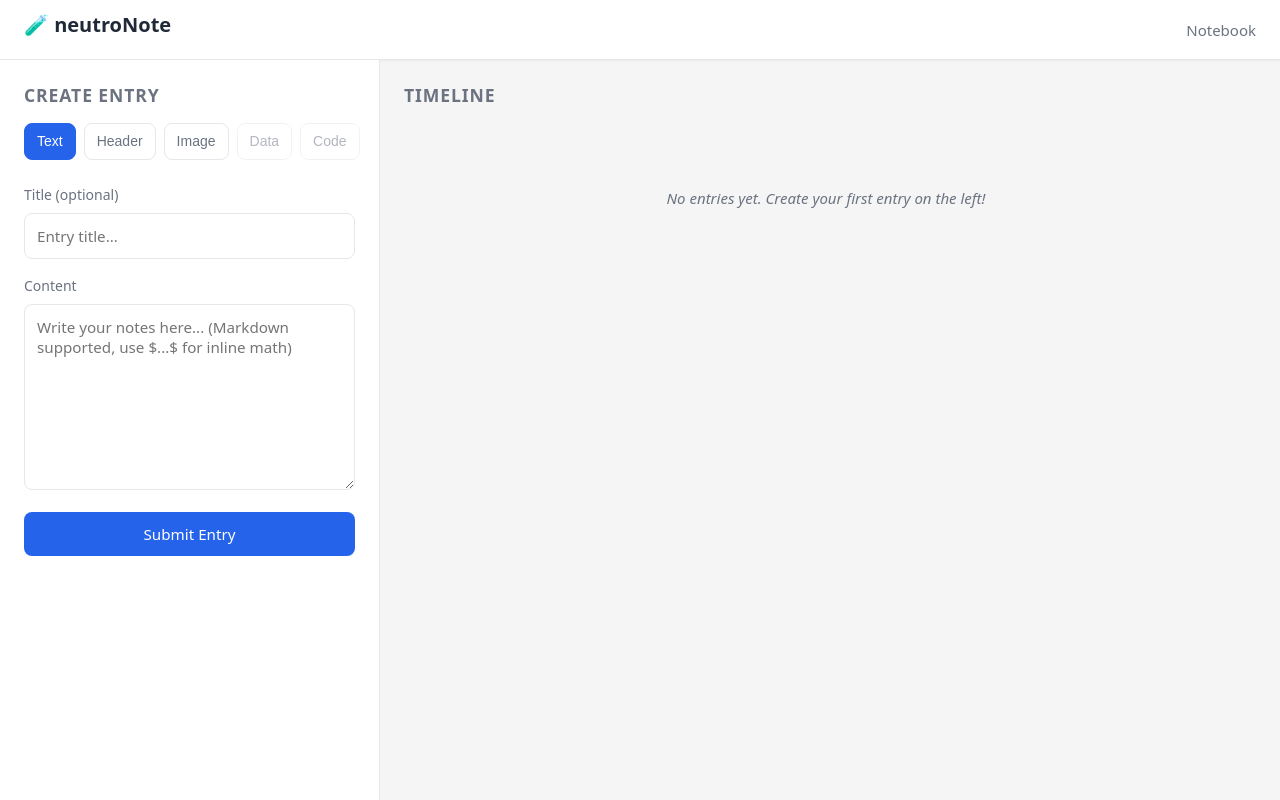
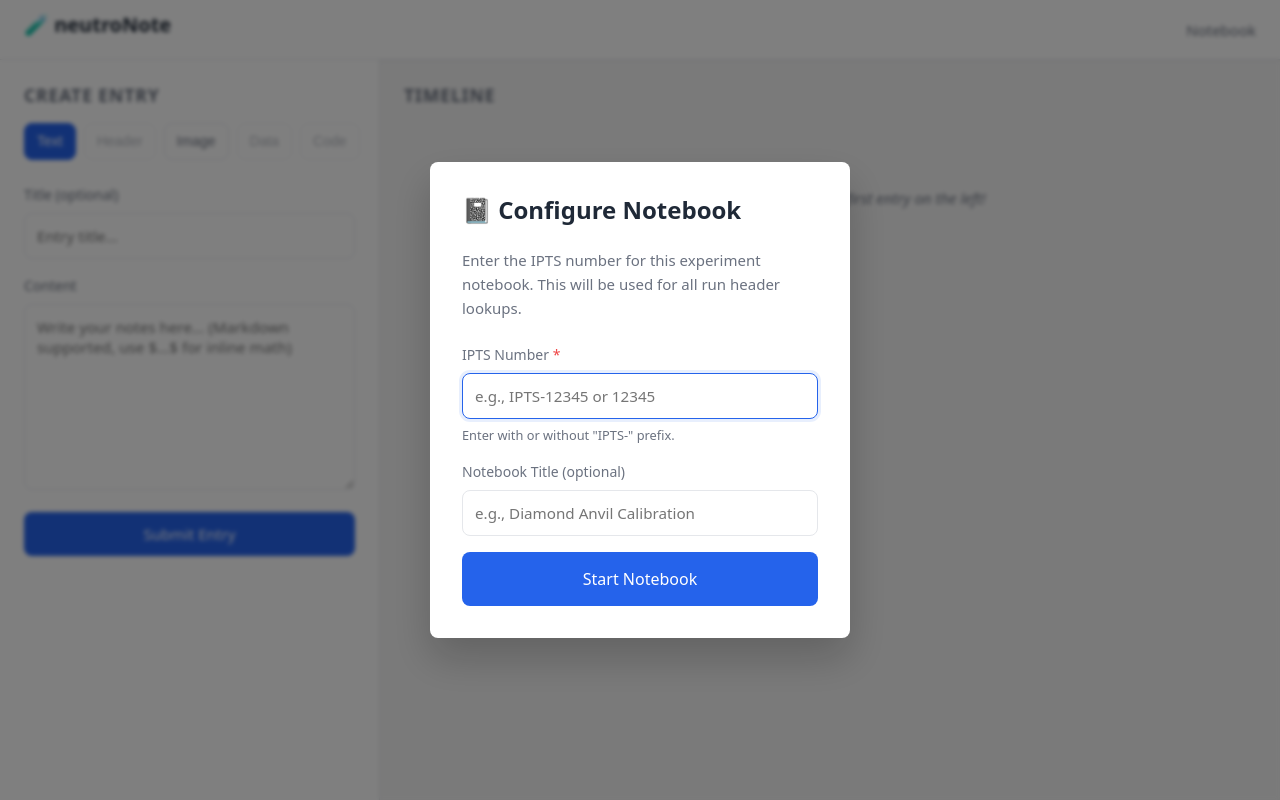
Before and after one commit to mguthriem/neutronote, a Flask app: page /entries/ in a window 1280 px wide. Run offline with Flask 3, Linux system fonts and the light colour scheme; data comes from the database, SQL or seed files in the repository; data that the repository does not hold is empty; some libraries are stand-ins or nearby versions.

Commit message:
Add notebook-level IPTS configuration
- Add NotebookConfig model for storing notebook-level settings (IPTS, title)
- Show setup modal when notebook is first opened (no IPTS configured)
- Display IPTS badge at top of timeline panel with settings button
- Header entries now use notebook's IPTS automatically (no per-entry IPTS field)
- Header tab disabled until IPTS is configured
- Update find_nexus_file() and get_run_metadata() to accept optional IPTS parameter
- Add configured_client test fixture for tests requiring IPTS setup
- 27 tests passing

Completes Phase 2 IPTS configuration feature.

```diff
--- a/neutronote/models.py
+++ b/neutronote/models.py
@@ -84,3 +84,32 @@ class Tag(db.Model):
 
     def __repr__(self):
         return f"<Tag #{self.name}>"
+
+
+class NotebookConfig(db.Model):
+    """Notebook-level configuration (singleton per notebook instance)."""
+
+    id = db.Column(db.Integer, primary_key=True)
+    ipts = db.Column(db.String(50), nullable=True)  # e.g., "IPTS-12345"
+    instrument = db.Column(db.String(20), nullable=False, default="SNAP")
+    title = db.Column(db.String(200), nullable=True)  # Optional notebook title
+    created_at = db.Column(db.DateTime, nullable=False, default=lambda: datetime.now(timezone.utc))
+    updated_at = db.Column(db.DateTime, nullable=True)
+
+    def __repr__(self):
+        return f"<NotebookConfig {self.ipts or 'unconfigured'}>"
+
+    @classmethod
+    def get_config(cls):
+        """Get the singleton config, creating one if it doesn't exist."""
+        config = cls.query.first()
+        if config is None:
+            config = cls()
+            db.session.add(config)
+            db.session.commit()
+        return config
+
+    @property
+    def is_configured(self):
+        """Return True if IPTS has been set."""
+        return self.ipts is not None and self.ipts.strip() != ""
--- a/neutronote/routes/entries.py
+++ b/neutronote/routes/entries.py
@@ -19,7 +19,7 @@ from flask import (
 from werkzeug.utils import secure_filename
 
 from ..app import allowed_file
-from ..models import Entry, db
+from ..models import Entry, NotebookConfig, db
 from ..services.metadata import get_run_metadata
 
 bp = Blueprint("entries", __name__, url_prefix="/entries")
@@ -28,8 +28,9 @@ bp = Blueprint("entries", __name__, url_prefix="/entries")
 @bp.route("/")
 def index():
     """Main split-view: entry creation on left, timeline on right."""
+    config = NotebookConfig.get_config()
     entries = Entry.query.order_by(Entry.created_at.asc()).all()
-    return render_template("entries/index.html", entries=entries)
+    return render_template("entries/index.html", entries=entries, config=config)
 
 
 @bp.route("/create/text", methods=["POST"])
@@ -46,9 +47,52 @@ def create_text():
     return redirect(url_for("entries.index"))
 
 
+@bp.route("/setup", methods=["POST"])
+def setup_notebook():
+    """Set or update the notebook IPTS configuration."""
+    ipts_str = request.form.get("ipts", "").strip()
+    notebook_title = request.form.get("notebook_title", "").strip() or None
+
+    if not ipts_str:
+        flash("Please enter an IPTS number.", "error")
+        return redirect(url_for("entries.index"))
+
+    # Normalize IPTS input (accept "IPTS-12345" or just "12345")
+    ipts_str = ipts_str.upper().replace("IPTS-", "").strip()
+    if not ipts_str.isdigit():
+        flash(f"Invalid IPTS format. Use 'IPTS-12345' or '12345'.", "error")
+        return redirect(url_for("entries.index"))
+
+    ipts = f"IPTS-{ipts_str}"
+
+    # Verify the IPTS folder exists
+    from pathlib import Path
+    ipts_path = Path("/SNS/SNAP") / ipts
+    if not ipts_path.exists():
+        flash(f"IPTS folder not found: {ipts_path}", "error")
+        return redirect(url_for("entries.index"))
+
+    # Update the notebook config
+    config = NotebookConfig.get_config()
+    config.ipts = ipts
+    config.title = notebook_title
+    from datetime import datetime, timezone
+    config.updated_at = datetime.now(timezone.utc)
+    db.session.commit()
+
+    flash(f"Notebook configured for {ipts}", "success")
+    return redirect(url_for("entries.index"))
+
+
 @bp.route("/create/header", methods=["POST"])
 def create_header():
     """Create a new run header entry from a run number."""
+    config = NotebookConfig.get_config()
+
+    if not config.is_configured:
+        flash("Please configure the notebook IPTS first.", "error")
+        return redirect(url_for("entries.index", tab="header"))
+
     run_number_str = request.form.get("run_number", "").strip()
 
     if not run_number_str:
@@ -61,8 +105,8 @@ def create_header():
         flash(f"Invalid run number: '{run_number_str}'. Please enter a valid integer.", "error")
         return redirect(url_for("entries.index", tab="header"))
 
-    # Fetch metadata from the NeXus file
-    metadata = get_run_metadata(run_number)
+    # Use the notebook's IPTS for file lookup
+    metadata = get_run_metadata(run_number, ipts=config.ipts)
 
     if metadata.error:
         # Show error in the left panel, don't create an entry
--- a/neutronote/static/css/style.css
+++ b/neutronote/static/css/style.css
@@ -256,6 +256,115 @@ a:hover {
 
 .btn-primary:hover {
     background: var(--color-primary-hover);
+}
+
+.btn-large {
+    padding: 1rem 1.5rem;
+    font-size: 1rem;
+}
+
+/* ============================================
+   Setup Modal (IPTS Configuration)
+   ============================================ */
+.setup-overlay {
+    position: fixed;
+    inset: 0;
+    background: rgba(0, 0, 0, 0.5);
+    display: flex;
+    align-items: center;
+    justify-content: center;
+    z-index: 1000;
+    backdrop-filter: blur(2px);
+}
+
+.setup-modal {
+    background: var(--color-surface);
+    border-radius: var(--radius);
+    padding: 2rem;
+    width: 100%;
+    max-width: 420px;
+    box-shadow: 0 20px 40px rgba(0, 0, 0, 0.2);
+}
+
+.setup-header {
+    display: flex;
+    justify-content: space-between;
+    align-items: flex-start;
+}
+
+.setup-modal h2 {
+    font-size: 1.5rem;
+    margin-bottom: 0.5rem;
+}
+
+.setup-modal p {
+    color: var(--color-text-muted);
+    margin-bottom: 1.5rem;
+}
+
+.setup-modal .required {
+    color: #ef4444;
+}
+
+.btn-close {
+    background: none;
+    border: none;
+    font-size: 1.5rem;
+    cursor: pointer;
+    color: var(--color-text-muted);
+    padding: 0;
+    line-height: 1;
+}
+
+.btn-close:hover {
+    color: var(--color-text);
+}
+
+/* ============================================
+   Notebook Info (IPTS Badge)
+   ============================================ */
+.notebook-info {
+    display: flex;
+    align-items: center;
+    gap: 0.75rem;
+    padding: 0.75rem 1rem;
+    margin-bottom: 1rem;
+    background: linear-gradient(135deg, #f0f9ff 0%, #e0f2fe 100%);
+    border: 1px solid #bae6fd;
+    border-radius: var(--radius);
+}
+
+.ipts-badge {
+    display: inline-flex;
+    align-items: center;
+    padding: 0.25rem 0.75rem;
+    background: var(--color-primary);
+    color: white;
+    font-size: 0.8rem;
+    font-weight: 600;
+    border-radius: 999px;
+    letter-spacing: 0.02em;
+}
+
+.notebook-title {
+    font-size: 0.9rem;
+    font-weight: 500;
+    color: var(--color-text);
+    flex: 1;
+}
+
+.btn-settings {
+    background: none;
+    border: none;
+    cursor: pointer;
+    font-size: 1rem;
+    padding: 0.25rem;
+    opacity: 0.6;
+    transition: opacity 0.15s ease;
+}
+
+.btn-settings:hover {
+    opacity: 1;
 }
 
 /* ============================================
--- a/neutronote/templates/entries/index.html
+++ b/neutronote/templates/entries/index.html
@@ -3,6 +3,32 @@
 {% block title %}Notebook – neutroNote{% endblock %}
 
 {% block content %}
+<!-- IPTS Setup Modal -->
+<div class="setup-overlay" id="setup-overlay" {% if config.is_configured %}style="display: none;"{% endif %}>
+    <div class="setup-modal">
+        <div class="setup-header">
+            <h2>📓 Configure Notebook</h2>
+            {% if config.is_configured %}
+            <button type="button" class="btn-close" onclick="document.getElementById('setup-overlay').style.display='none'">×</button>
+            {% endif %}
+        </div>
+        <p>Enter the IPTS number for this experiment notebook. This will be used for all run header lookups.</p>
+
+        <form action="{{ url_for('entries.setup_notebook') }}" method="post">
+            <div class="form-group">
+                <label for="setup-ipts">IPTS Number <span class="required">*</span></label>
+                <input type="text" id="setup-ipts" name="ipts" placeholder="e.g., IPTS-12345 or 12345" value="{{ config.ipts or '' }}" required {% if not config.is_configured %}autofocus{% endif %}>
+                <small class="form-hint">Enter with or without "IPTS-" prefix.</small>
+            </div>
+            <div class="form-group">
+                <label for="setup-title">Notebook Title (optional)</label>
+                <input type="text" id="setup-title" name="notebook_title" placeholder="e.g., Diamond Anvil Calibration" value="{{ config.title or '' }}">
+            </div>
+            <button type="submit" class="btn btn-primary btn-large">{% if config.is_configured %}Update{% else %}Start Notebook{% endif %}</button>
+        </form>
+    </div>
+</div>
+
 <div class="split-view">
     <!-- LEFT PANEL: Entry Creation -->
     <aside class="create-panel">
@@ -25,7 +51,7 @@
         <!-- Entry type tabs -->
         <div class="entry-type-tabs">
             <button class="tab active" data-type="text">Text</button>
-            <button class="tab" data-type="header">Header</button>
+            <button class="tab" data-type="header" {% if not config.is_configured %}disabled title="Configure IPTS first"{% endif %}>Header</button>
             <button class="tab" data-type="image">Image</button>
             <button class="tab" data-type="data" disabled title="Coming soon">Data</button>
             <button class="tab" data-type="code" disabled title="Coming soon">Code</button>
@@ -46,12 +72,16 @@
 
         <!-- Run Header entry form -->
         <form id="header-form" class="entry-form" action="{{ url_for('entries.create_header') }}" method="post">
+            {% if config.is_configured %}
             <div class="form-group">
                 <label for="run_number">Run Number</label>
                 <input type="number" id="run_number" name="run_number" placeholder="e.g., 67890" required min="1">
-                <small class="form-hint">Enter a SNAP run number to fetch metadata from the NeXus file.</small>
+                <small class="form-hint">Fetch run metadata from {{ config.ipts }}</small>
             </div>
             <button type="submit" class="btn btn-primary">Fetch Run Header</button>
+            {% else %}
+            <p class="placeholder-text">Please configure the notebook IPTS first.</p>
+            {% endif %}
         </form>
 
         <!-- Image upload form -->
@@ -79,6 +109,17 @@
 
     <!-- RIGHT PANEL: Timeline -->
     <section class="timeline-panel">
+        <!-- Notebook IPTS banner -->
+        {% if config.is_configured %}
+        <div class="notebook-info">
+            <span class="ipts-badge">{{ config.ipts }}</span>
+            {% if config.title %}
+            <span class="notebook-title">{{ config.title }}</span>
+            {% endif %}
+            <button type="button" class="btn-settings" onclick="document.getElementById('setup-overlay').style.display='flex'" title="Change IPTS">⚙️</button>
+        </div>
+        {% endif %}
+
         <h2>Timeline</h2>
 
         <div class="timeline" id="timeline">
```
Also changed, not shown: neutronote/services/metadata.py (+34 -4 lines), tests/test_app.py (+46 -10 lines).
